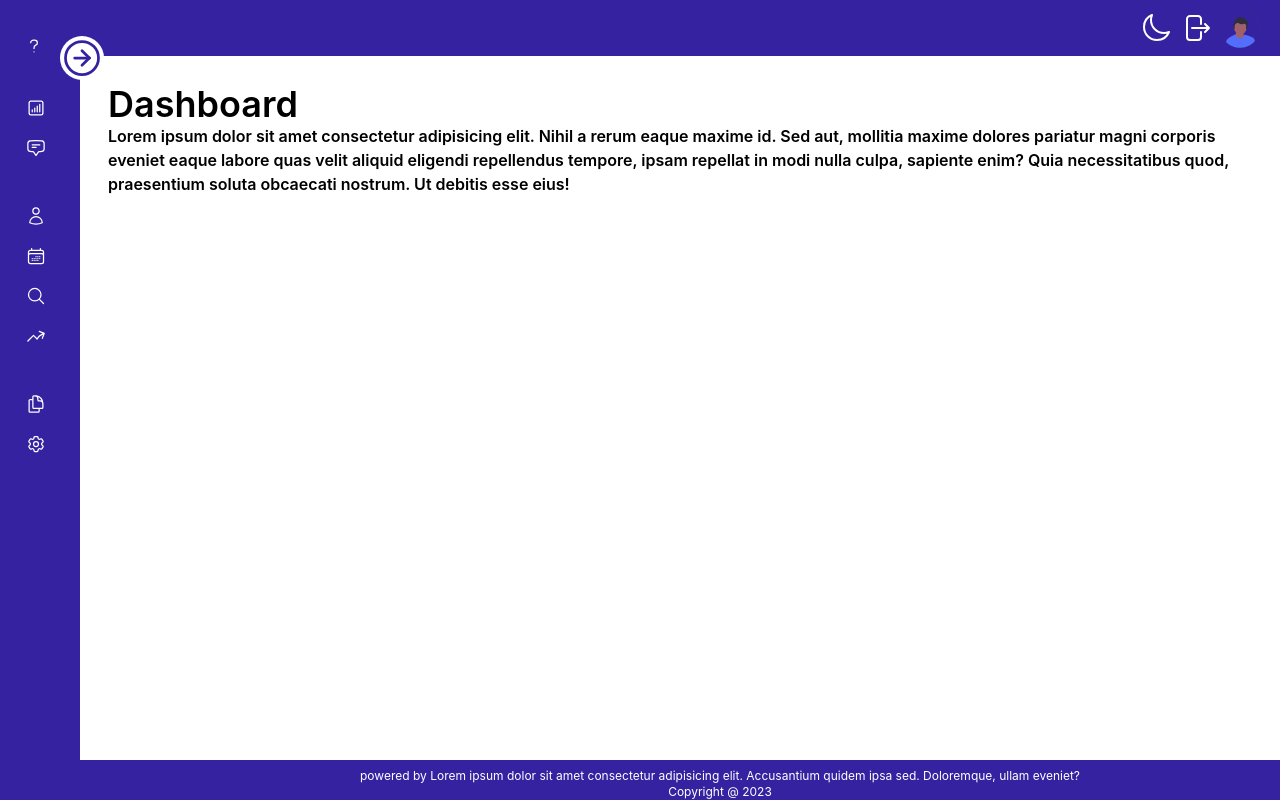
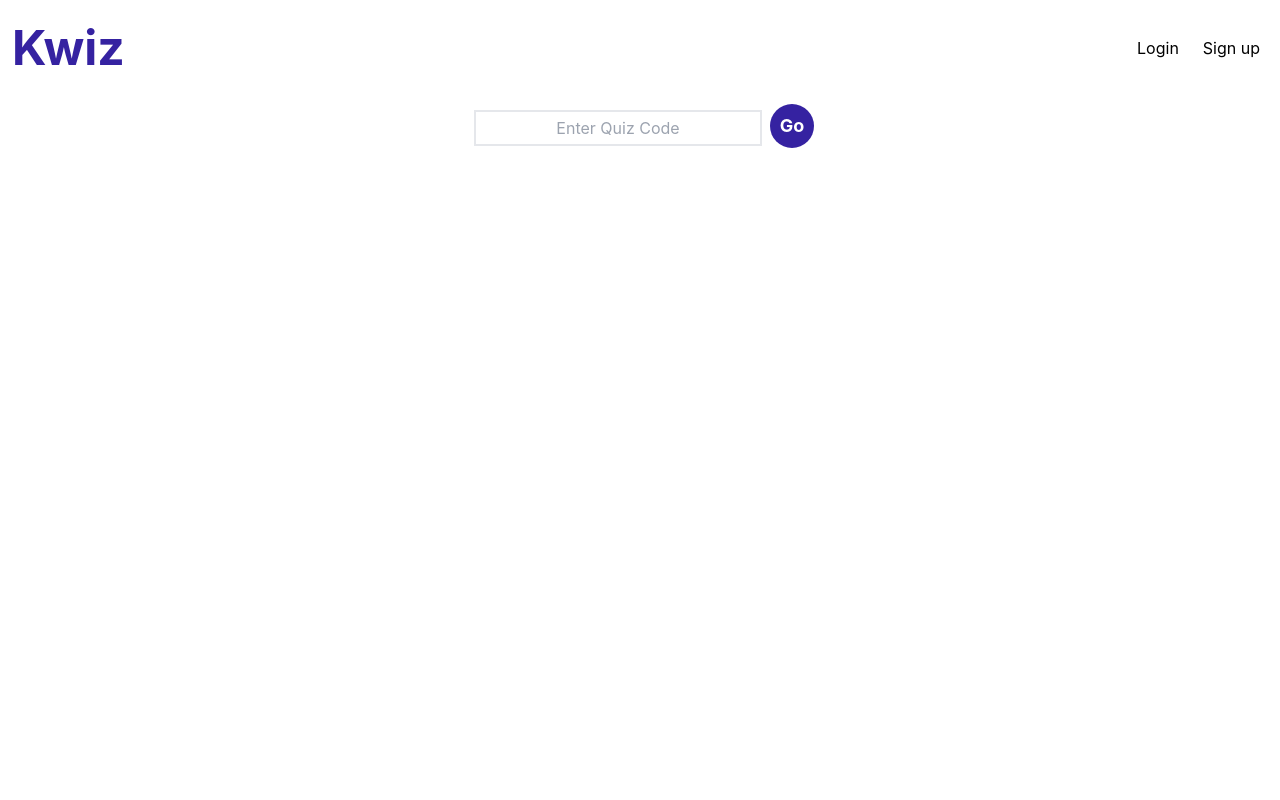
Before and after one commit to Jekwulum/Kwiz-App, a React (Create React App) app: page / in a window 1280 px wide. Built offline with nearby package versions, Linux system fonts and the light colour scheme.

Commit message:
added nav elements and search input tag and button

```diff
--- a/src/App.js
+++ b/src/App.js
@@ -5,6 +5,7 @@ import Accounts from './pages/Accounts';
 import Analytics from './pages/Analytics';
 import Dashboard from "./pages/Dashboard";
 import Files from './pages/Files';
+import Home from './pages/Home';
 import Inbox from "./pages/Inbox";
 import Login from './pages/Login';
 import Schedule from './pages/Schedule';
@@ -16,7 +17,8 @@ function App() {
     <Router>
       <Routes>
         <Route exact path='/login' element={<Login />} />
-        {["/", "/dashboard", "/home"].map(path => <Route path={path} element={<Dashboard />} />)}
+        {["/", "/home"].map(path => <Route path={path} element={<Home />} />)}
+        {["/dashboard"].map(path => <Route path={path} element={<Dashboard />} />)}
         {/* implement secure routes and dashboard and home page */}
         <Route exact path='/accounts' element={<Accounts />} />
         <Route exact path='/analytics' element={<Analytics />} />
--- /dev/null
+++ b/src/pages/Home.js
@@ -0,0 +1,26 @@
+import React from 'react';
+import { NavLink } from 'react-router-dom';
+
+const Home = () => {
+  return (
+    <div>
+
+      <div className='flex justify-between my-6 mx-3'>
+        <p className='text-5xl font-bold text-light-bg'>Kwiz</p>
+        <nav className='flex gap-2 my-auto '>
+          <NavLink to="/login" className="hover:text-light-bg hover:bg-gray-200 rounded-full p-2 transition duration-300 ease-in">Login</NavLink>
+          <NavLink to="/signup" className="hover:text-light-bg hover:bg-gray-200 rounded-full p-2 transition duration-300 ease-in">Sign up</NavLink>
+        </nav>
+      </div>
+
+      <div className='h-32 mx-auto text-center'>
+        <input type="text" placeholder='Enter Quiz Code'
+          className='w-72 h-9 m-2 p-4 border-2 outline-none align-middle text-center text-light-bg'/>
+        <button className='bg-light-bg h-11 w-11 mt-2 rounded-full text-white font-bold text-lg'>Go</button>
+      </div>
+
+    </div>
+  )
+};
+
+export default Home;
```
Also changed, not shown: src/assets/images/undraw_quiz_re_aol4.svg (added).
